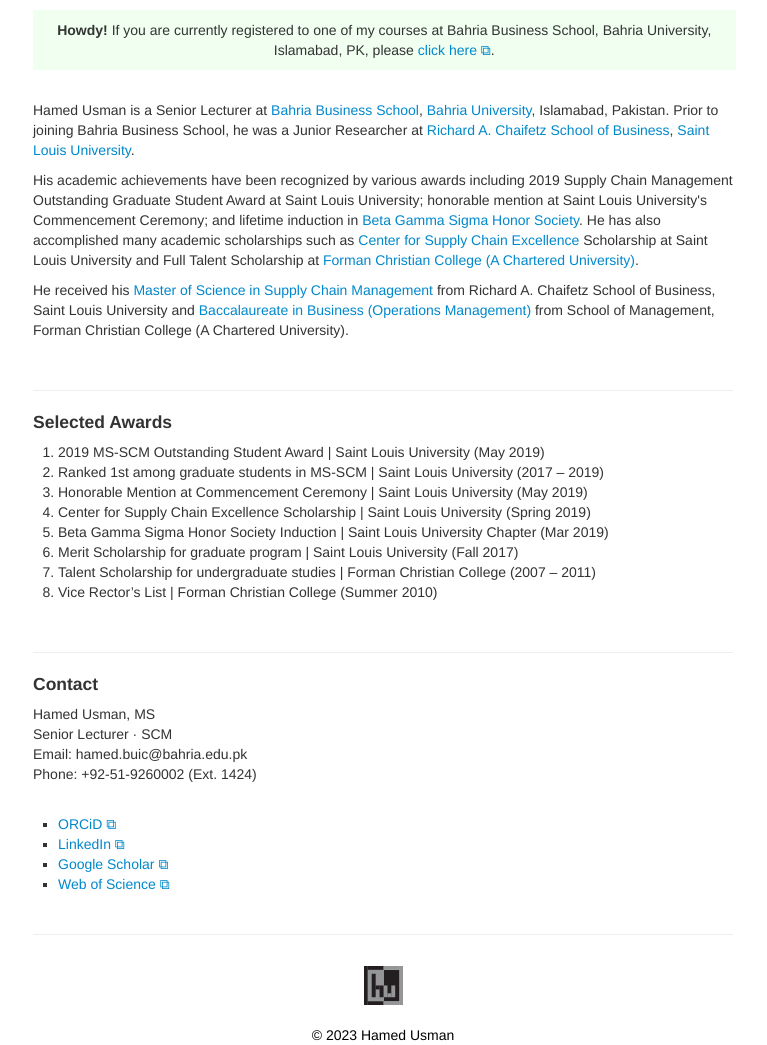
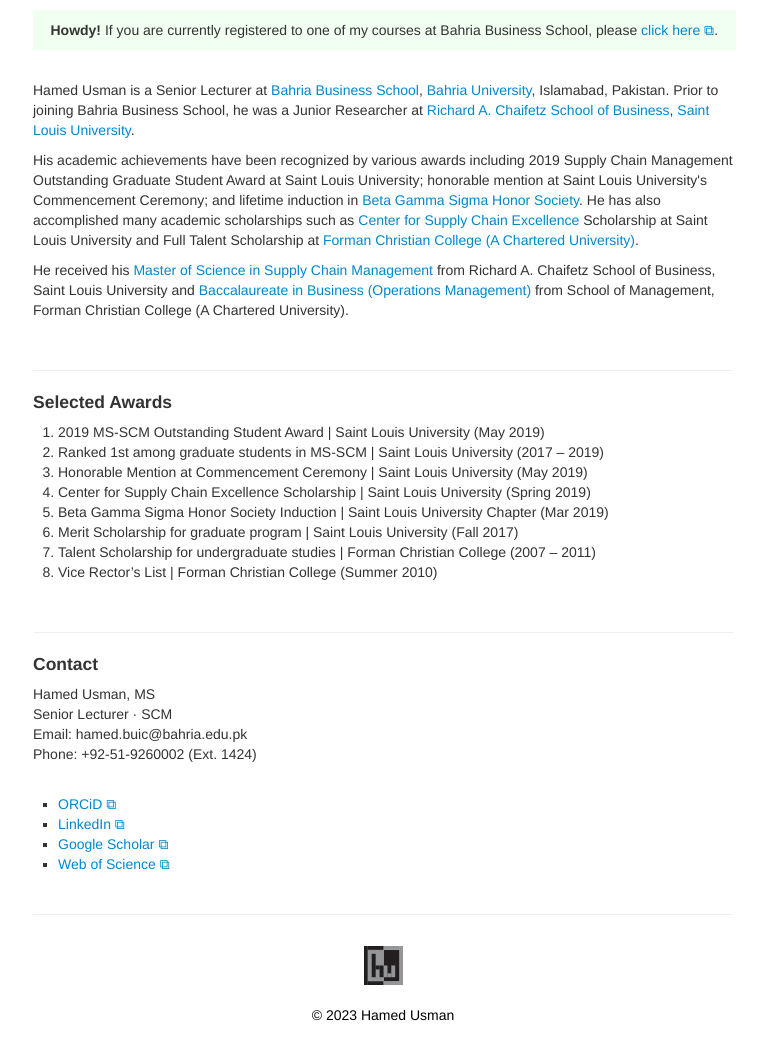
Before and after one commit to hamedusman/hamedusman.github.io, a Jekyll site: the page built from index.md, in a window 1280 px wide. Shown: the part 279-1324 px from the top of the page, without its empty margins (257-1024 px from the left). Built offline with Jekyll 4.4.1, drawn with Linux system fonts in a browser that asks for light colours.

Commit message:
Update index.md

```diff
--- a/index.md
+++ b/index.md
@@ -6,7 +6,7 @@
 ---
 <br/>
 
-<div class="headline"><strong>Howdy! </strong> If you are currently registered to one of my courses at Bahria Business School, Bahria University, Islamabad, PK, please <a href="https://101scm.github.io" target="_blank" rel="noopener noreferrer">click here &#x29c9;</a>.
+<div class="headline"><strong>Howdy! </strong> If you are currently registered to one of my courses at Bahria Business School, please <a href="https://101scm.github.io" target="_blank" rel="noopener noreferrer">click here &#x29c9;</a>.
 </div>
 
 <br/>
```
